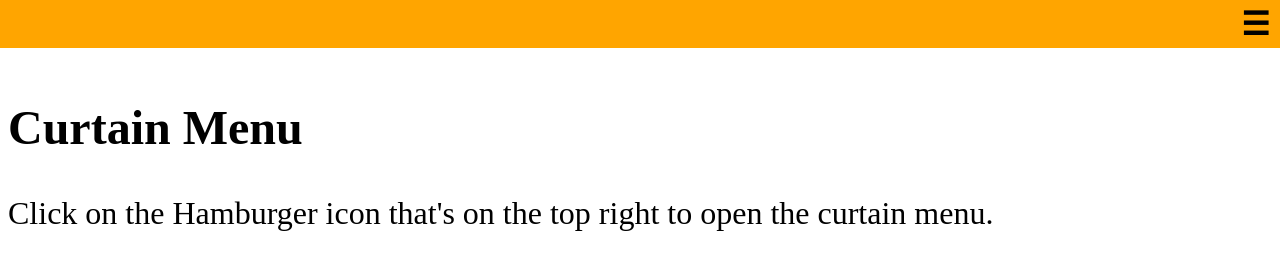
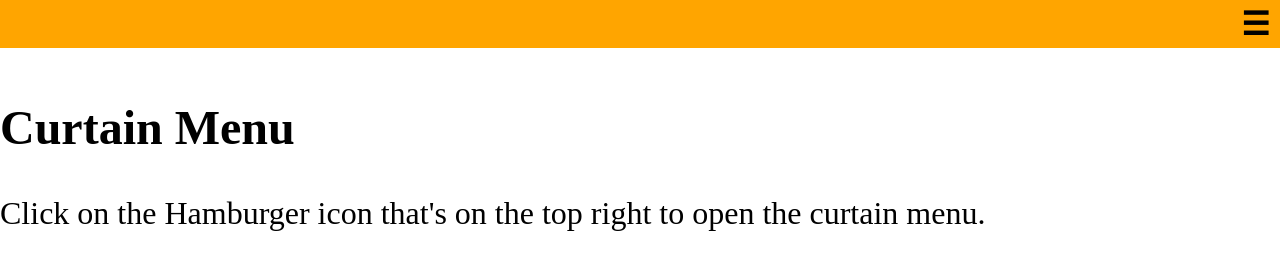
Before and after one commit to EddieAlexanderFlores/curtain-menu, a plain HTML site: page index.html in a window 1280 px wide. Drawn offline with Linux system fonts and the light colour scheme.

Commit message:
Update index.html

```diff
--- a/index.html
+++ b/index.html
@@ -5,7 +5,7 @@
         <meta name="viewport" content="width=device-width, initial-scale=1, user-scalable=no">
         <link rel="stylesheet" href="sidenav.css">
     </head>
-    <body id="#body">
+    <body id="body">
         <header id="header">
             <a href="#sidenav" id="open-menu-icon" class="open-sidenav">&#9776;</a>
         </header>
```
